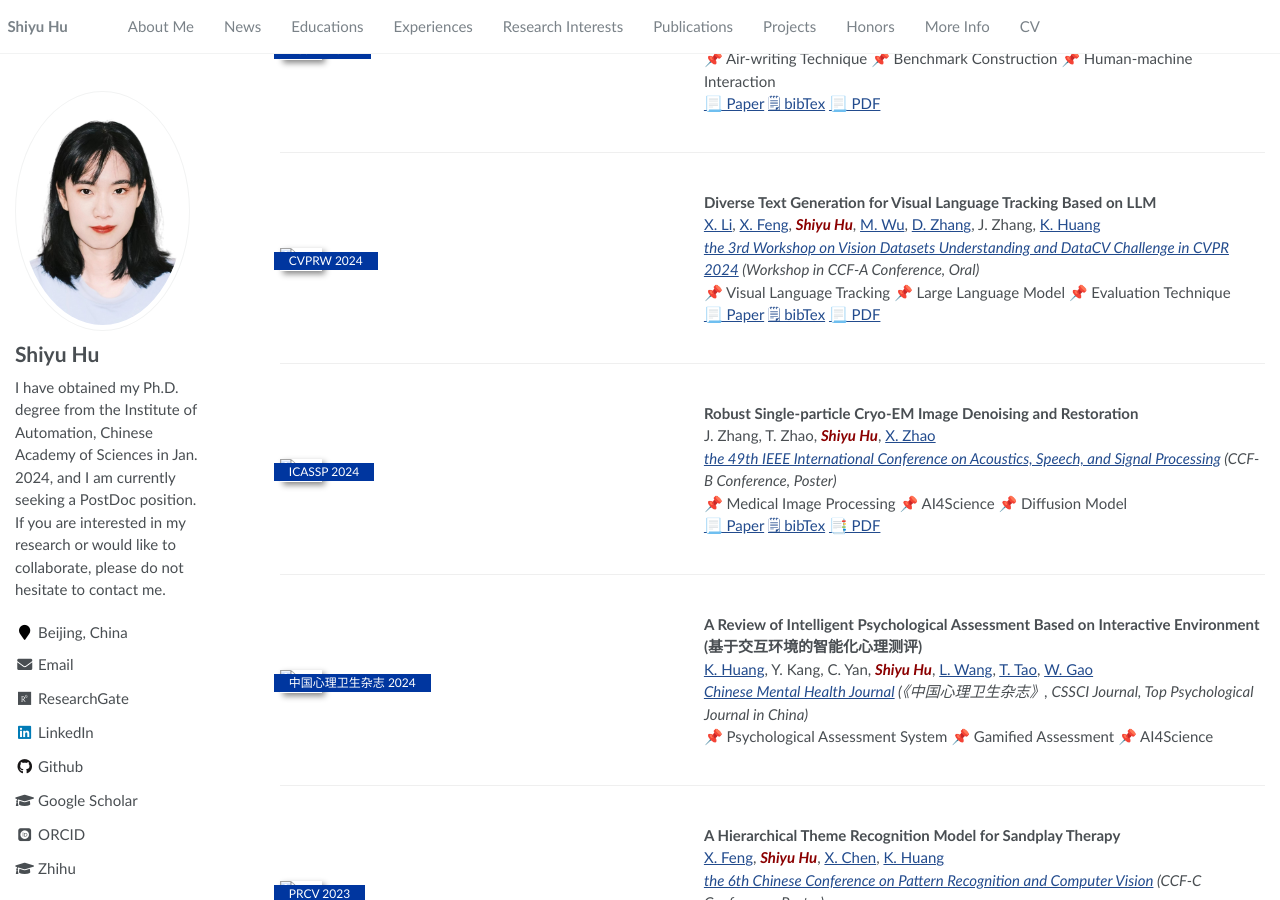
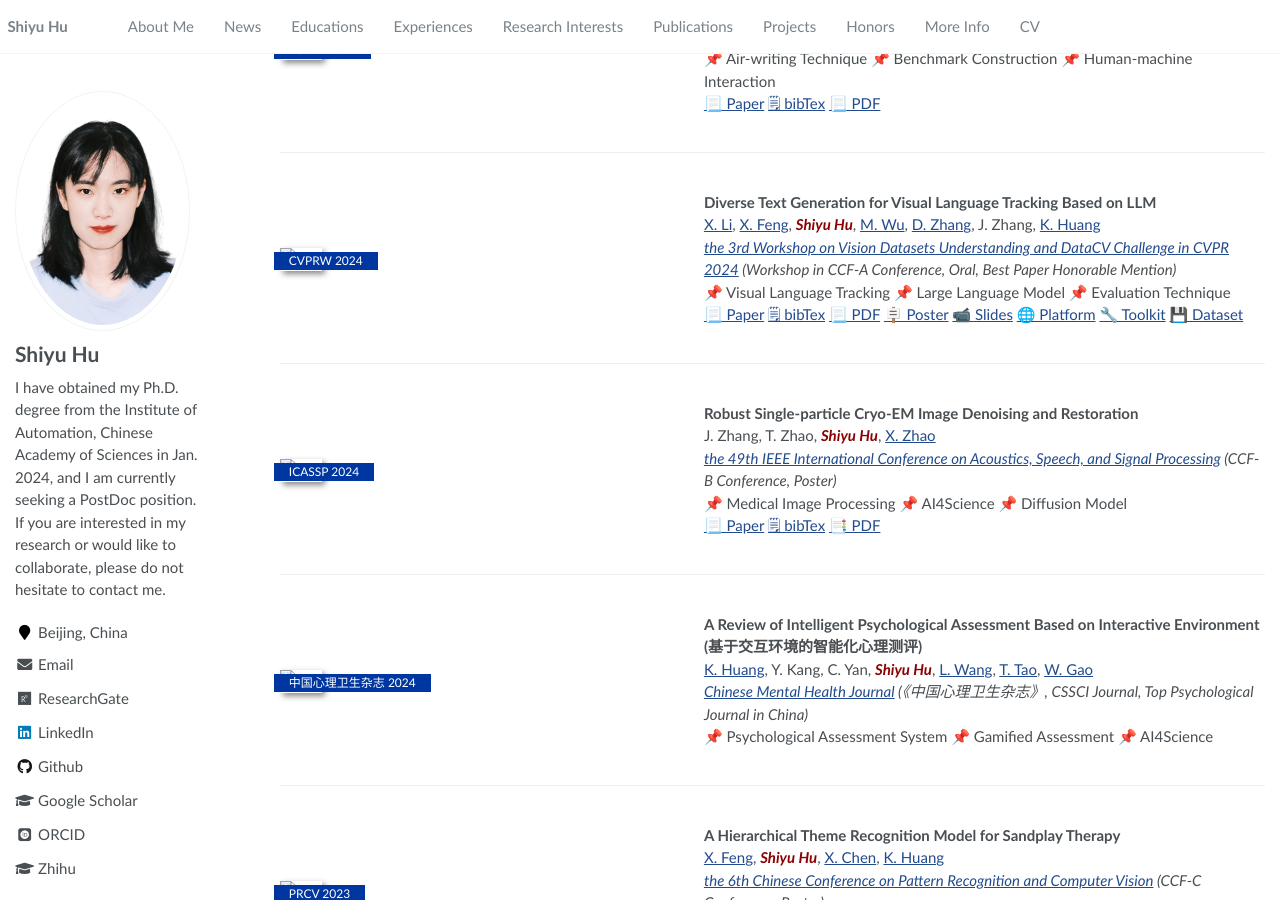
Before and after one commit to huuuuusy/huuuuusy.github.io, a Jekyll site: the page built from _pages/includes/publications.md, in a window 1280 px wide and 900 px high, scrolled down 1364 px. Built offline with Jekyll 4.4.1, drawn with Linux system fonts in a browser that asks for light colours; some web fonts are replaced; our own code applies the rules of GitHub Pages for plain Markdown files.

Commit message:
update dtvlt-llm info

```diff
--- a/_pages/includes/publications.md
+++ b/_pages/includes/publications.md
@@ -120,11 +120,16 @@
 
 **Diverse Text Generation for Visual Language Tracking Based on LLM**<br>
 [X. Li](https://xuchen-li.github.io/), [X. Feng](https://xiaokunfeng.github.io/), ***<font color=DarkRed>Shiyu Hu</font>***, [M. Wu](https://wmeiqi.github.io/), [D. Zhang](https://zhangdailing8.github.io/), J. Zhang, [K. Huang](https://people.ucas.ac.cn/~huangkaiqi)<br>
-*[the 3rd Workshop on Vision Datasets Understanding and DataCV Challenge in CVPR 2024](https://sites.google.com/view/vdu-cvpr24/) (Workshop in CCF-A Conference, Oral)*<br>
+*[the 3rd Workshop on Vision Datasets Understanding and DataCV Challenge in CVPR 2024](https://sites.google.com/view/vdu-cvpr24/) (Workshop in CCF-A Conference, Oral, Best Paper Honorable Mention)*<br>
 📌 Visual Language Tracking 📌 Large Language Model 📌 Evaluation Technique<br>
 [📃 Paper](https://arxiv.org/abs/2405.12139)
 [🗒 bibTex](https://huuuuusy.github.io/files/DTLLM-VLT.bib)
 [📃 PDF](https://huuuuusy.github.io/files/DTLLM-VLT.pdf)
+[🪧 Poster](https://xuchen-li.github.io/files/DTLLM-poster.pdf)
+[📹 Slides](https://xuchen-li.github.io/files/DTLLM-Slides.pdf)
+[🌐 Platform](http://videocube.aitestunion.com/)
+[🔧 Toolkit](https://github.com/Xuchen-Li/DTLLM-VLT)
+[💾 Dataset](http://videocube.aitestunion.com/downloads)
 </div>
 </div>
 
```
Also changed, not shown: _pages/includes/news.md (+1 -1 lines), 2 other files.
